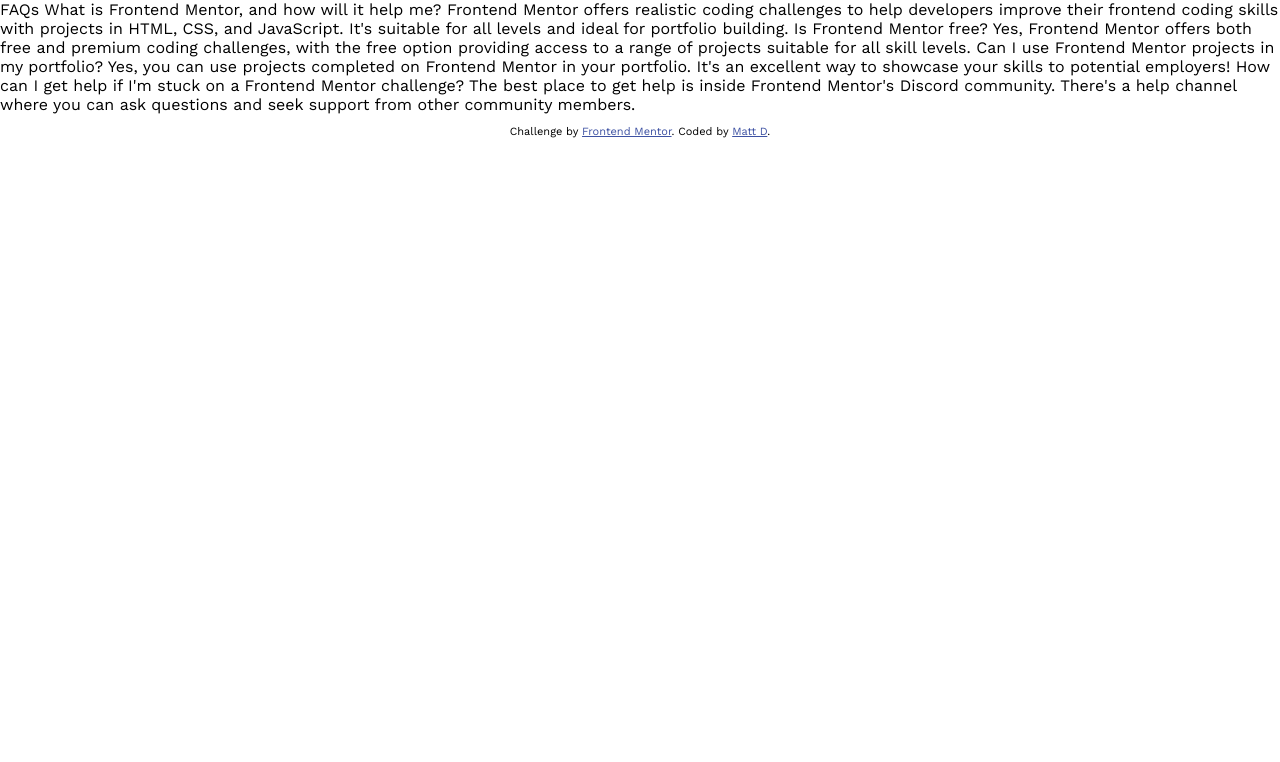
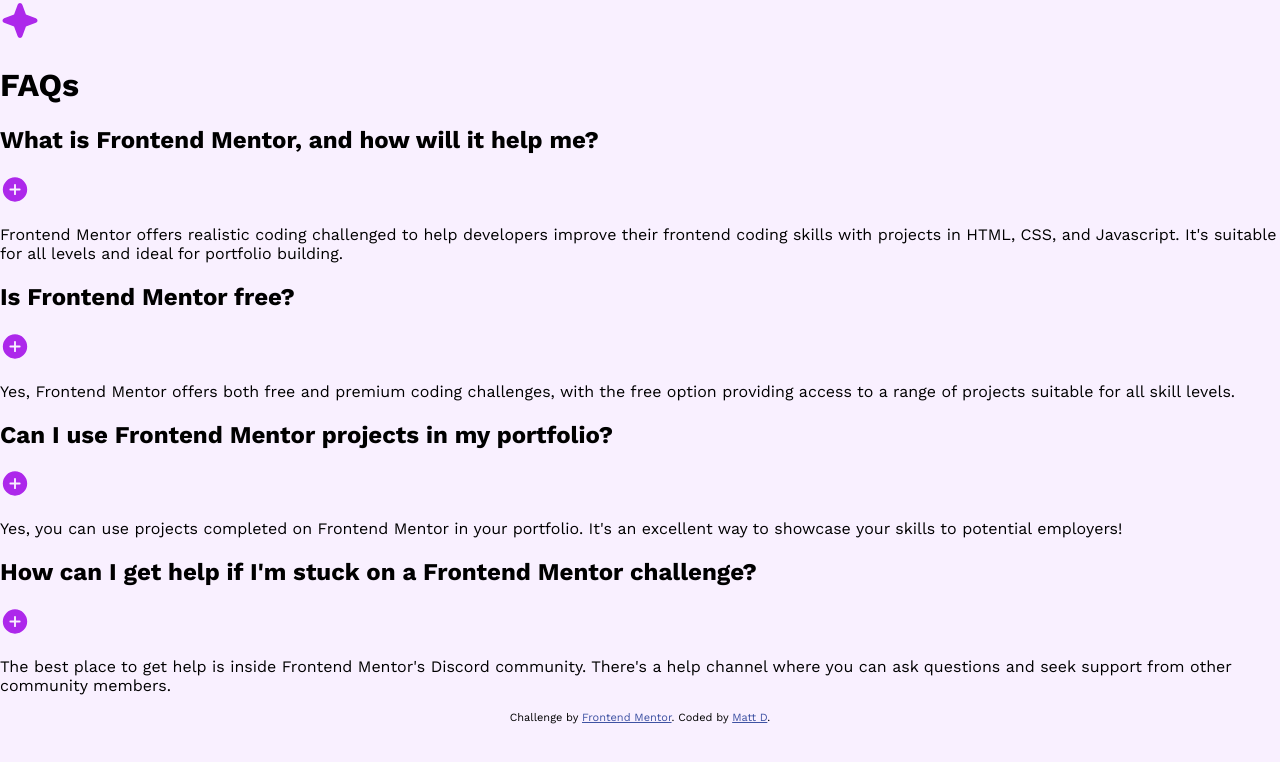
Before and after one commit to davis-matt0/FAQ-Accordion, a plain HTML site: page index.html in a window 1280 px wide. Drawn offline with nearby package versions, Linux system fonts and the light colour scheme.

Commit message:
create HTML layout

```diff
--- a/index.css
+++ b/index.css
@@ -8,6 +8,7 @@ body {
   font-size: 16px;
   margin: 0;
   font-family: "Work Sans", sans-serif;
+  background-color: hsl(275, 100%, 97%);
 }
 
 .attribution {
--- a/index.html
+++ b/index.html
@@ -19,26 +19,85 @@
     <title>Frontend Mentor | FAQ accordion</title>
   </head>
   <body>
-    FAQs What is Frontend Mentor, and how will it help me? Frontend Mentor
-    offers realistic coding challenges to help developers improve their frontend
-    coding skills with projects in HTML, CSS, and JavaScript. It's suitable for
-    all levels and ideal for portfolio building. Is Frontend Mentor free? Yes,
-    Frontend Mentor offers both free and premium coding challenges, with the
-    free option providing access to a range of projects suitable for all skill
-    levels. Can I use Frontend Mentor projects in my portfolio? Yes, you can use
-    projects completed on Frontend Mentor in your portfolio. It's an excellent
-    way to showcase your skills to potential employers! How can I get help if
-    I'm stuck on a Frontend Mentor challenge? The best place to get help is
-    inside Frontend Mentor's Discord community. There's a help channel where you
-    can ask questions and seek support from other community members.
-
-    <div class="attribution">
+    <main role="main">
+      <div class="top-bg"></div>
+      <div class="container">
+        <header class="faq-header flex">
+          <img
+            src="./assets/images/icon-star.svg"
+            alt="a purple star icon"
+            class="star-icon"
+          />
+          <h1 class="title">FAQs</h1>
+        </header>
+        <div class="question-container flex">
+          <h2 class="question">
+            What is Frontend Mentor, and how will it help me?
+          </h2>
+          <img
+            src="./assets/images/icon-plus.svg"
+            alt="a plus icon that reveals the answer to this question"
+            class="plus-icon"
+          />
+          <p class="answer">
+            Frontend Mentor offers realistic coding challenged to help
+            developers improve their frontend coding skills with projects in
+            HTML, CSS, and Javascript. It's suitable for all levels and ideal
+            for portfolio building.
+          </p>
+        </div>
+        <div class="question-container flex">
+          <h2 class="question">Is Frontend Mentor free?</h2>
+          <img
+            src="./assets/images/icon-plus.svg"
+            alt="a plus icon that reveals the answer to this question"
+            class="plus-icon"
+          />
+          <p class="answer">
+            Yes, Frontend Mentor offers both free and premium coding challenges,
+            with the free option providing access to a range of projects
+            suitable for all skill levels.
+          </p>
+        </div>
+        <div class="question-container flex">
+          <h2 class="question">
+            Can I use Frontend Mentor projects in my portfolio?
+          </h2>
+          <img
+            src="./assets/images/icon-plus.svg"
+            alt="a plus icon that reveals the answer to this question"
+            class="plus-icon"
+          />
+          <p class="answer">
+            Yes, you can use projects completed on Frontend Mentor in your
+            portfolio. It's an excellent way to showcase your skills to
+            potential employers!
+          </p>
+        </div>
+        <div class="question-container flex">
+          <h2 class="question">
+            How can I get help if I'm stuck on a Frontend Mentor challenge?
+          </h2>
+          <img
+            src="./assets/images/icon-plus.svg"
+            alt="a plus icon that reveals the answer to this question"
+            class="plus-icon"
+          />
+          <p class="answer">
+            The best place to get help is inside Frontend Mentor's Discord
+            community. There's a help channel where you can ask questions and
+            seek support from other community members.
+          </p>
+        </div>
+      </div>
+    </main>
+    <footer class="attribution">
       <p class="attribution-text">
         Challenge by
         <a href="https://www.frontendmentor.io?ref=challenge" target="_blank"
           >Frontend Mentor</a
         >. Coded by <a href="https://github.com/davis-matt0">Matt D</a>.
       </p>
-    </div>
+    </footer>
   </body>
 </html>
```
